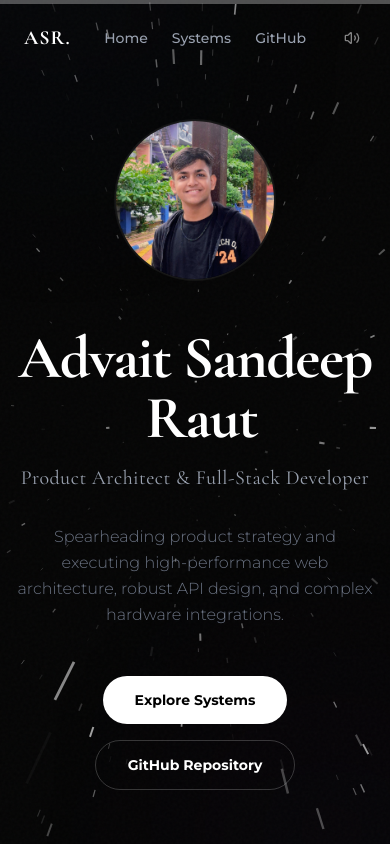
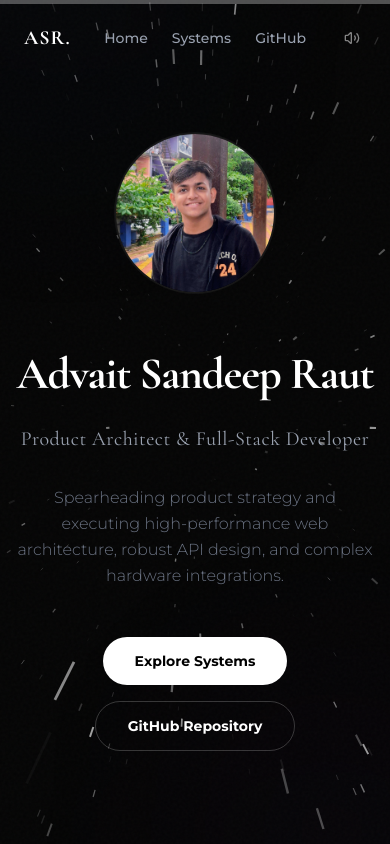
Before and after one commit to AuraDauntless/advait_sandeep_raut, a Next.js app: page / in a window 390 px wide. Shown: the top 844 px of the page. Built offline with nearby package versions, Linux system fonts and the light colour scheme.

Commit message:
fix: prevent SplitText from breaking characters mid-word and scale hero text dynamically on mobile

```diff
--- a/components/Hero.tsx
+++ b/components/Hero.tsx
@@ -4,7 +4,7 @@ import { motion } from 'framer-motion';
 import { useAudio } from './AudioProvider';
 
 const SplitText = ({ text, className = "" }: { text: string; className?: string }) => {
-  const characters = text.split("");
+  const words = text.split(" ");
 
   const container = {
     hidden: { opacity: 0 },
@@ -21,10 +21,19 @@ const SplitText = ({ text, className = "" }: { text: string; className?: string
 
   return (
     <motion.span className={className} variants={container} initial="hidden" animate="visible">
-      {characters.map((char, index) => (
-        <motion.span key={index} variants={child} className="inline-block">
-          {char === " " ? "\u00A0" : char}
-        </motion.span>
+      {words.map((word, wordIndex) => (
+        <React.Fragment key={wordIndex}>
+          <span className="inline-block whitespace-nowrap">
+            {word.split("").map((char, charIndex) => (
+              <motion.span key={charIndex} variants={child} className="inline-block">
+                {char}
+              </motion.span>
+            ))}
+          </span>
+          {wordIndex < words.length - 1 && (
+            <span className="inline-block">&nbsp;</span>
+          )}
+        </React.Fragment>
       ))}
     </motion.span>
   );
@@ -51,7 +60,7 @@ export default function Hero() {
           />
         </motion.div>
 
-        <h1 className="font-display text-6xl md:text-8xl font-bold tracking-tight mb-4 text-white">
+        <h1 className="font-display text-[11.5vw] sm:text-6xl md:text-8xl font-bold tracking-tight mb-4 text-white">
           <SplitText text="Advait Sandeep Raut" />
         </h1>
 
```
